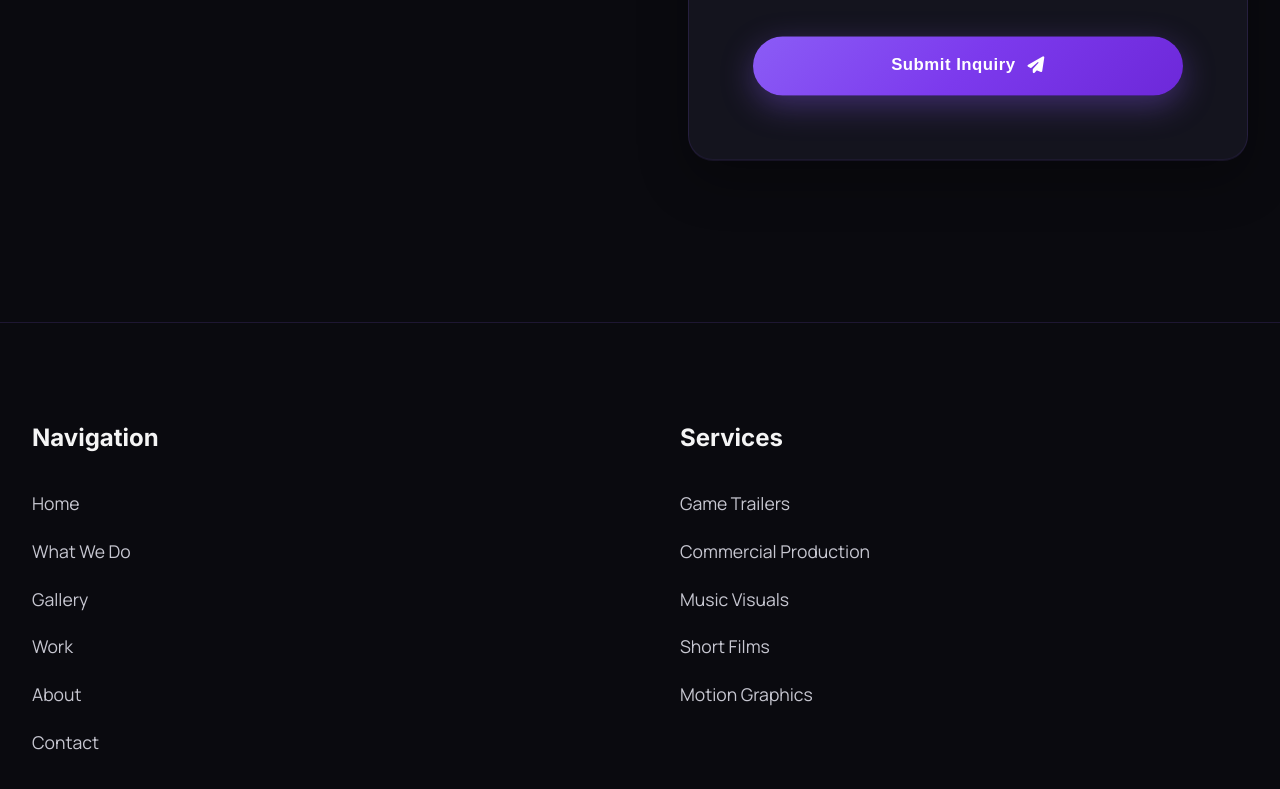
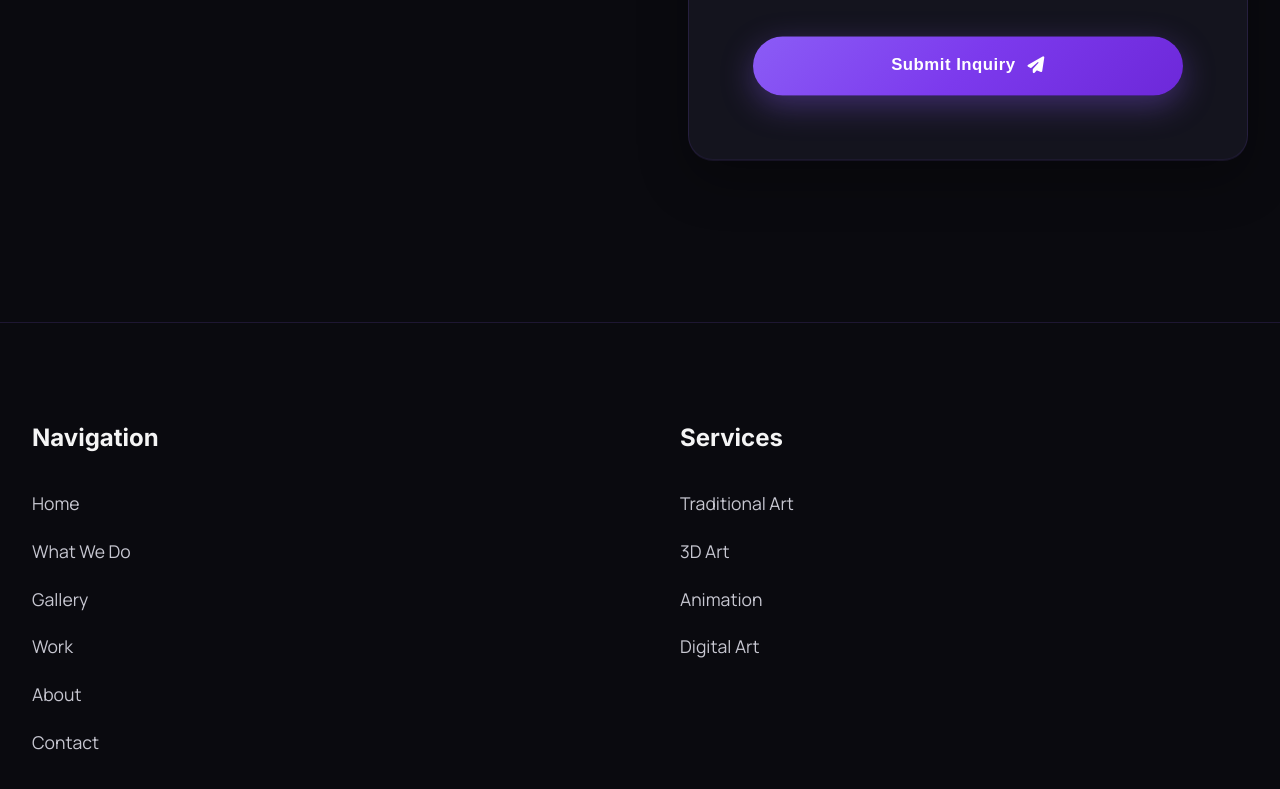
Before and after one commit to ZAM-SA-ART-STUDIO/ZAM-SA-ART-STUDIO, a plain HTML site: page index.html in a window 1280 px wide. Shown: the part 7754-8543 px from the top of the page. Drawn offline with nearby package versions, Linux system fonts and the light colour scheme.

Commit message:
Update index.html

```diff
--- a/index.html
+++ b/index.html
@@ -2464,9 +2464,11 @@
                             <label for="service">Service Interest</label>
                             <select id="service" name="Service Interest">
                                 <option value="">Select a service</option>
-                                <option value="Game Trailers">Game Trailers</option>
-                                <option value="Commercial Production">Commercial Production</option>
-                                <option value="Music Visuals">Music Visuals</option>
+                                <option value="Game Trailers">    Traditional Art</option>
+                                <option value="Commercial Production">3D Art</option>
+                                <option value="Music Visuals">Animation</option>
+                             <option value="Music Visuals">Digital Art</option>
+
                                 <option value="Other">Other</option>
                             </select>
                         </div>
@@ -2502,11 +2504,11 @@
                 <div class="footer-links">
                     <h4>Services</h4>
                     <ul>
-                        <li><a href="#contact">Game Trailers</a></li>
-                        <li><a href="#contact">Commercial Production</a></li>
-                        <li><a href="#contact">Music Visuals</a></li>
-                        <li><a href="#contact">Short Films</a></li>
-                        <li><a href="#contact">Motion Graphics</a></li>
+                        <li><a href="#contact">Traditional Art</a></li>
+                        <li><a href="#contact">3D Art</a></li>
+                        <li><a href="#contact">Animation</a></li>
+                        <li><a href="#contact">Digital Art</a></li>
+
                     </ul>
                 </div>
             </div>
```
